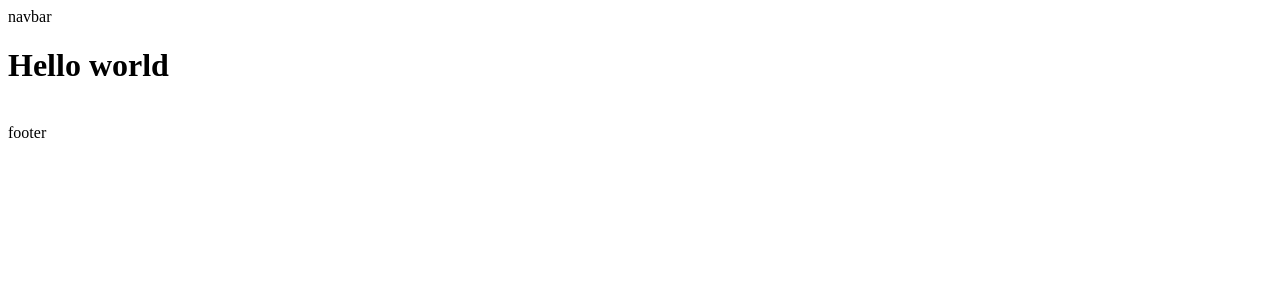
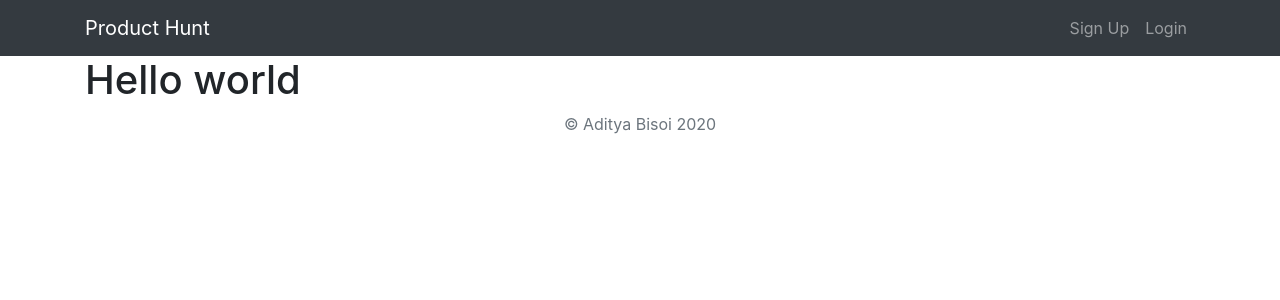
Before and after one commit to adityabisoi/producthunt, a Django app: page / in a window 1280 px wide. Shown: the top 300 px of the page. Run offline with Django 3.2, Linux system fonts and the light colour scheme; some libraries are stand-ins or nearby versions.

Commit message:
Base improved

```diff
--- a/producthunt/templates/base.html
+++ b/producthunt/templates/base.html
@@ -1,6 +1,105 @@
-navbar
-<br/>
-{% block content %}
-{% endblock %}
-<br/>
-footer
+<!doctype html>
+<html lang="en">
+
+<head>
+
+    <meta charset="utf-8">
+    <meta name="viewport" content="width=device-width, initial-scale=1, shrink-to-fit=no">
+    <meta name="description" content="">
+    <meta name="author" content="Mark Otto, Jacob Thornton, and Bootstrap contributors">
+    <meta name="generator" content="Jekyll v3.8.6">
+    <title>Album example · Bootstrap</title>
+
+    <link rel="canonical" href="https://getbootstrap.com/docs/4.4/examples/album/">
+    <link rel="stylesheet" href="https://stackpath.bootstrapcdn.com/bootstrap/4.4.1/css/bootstrap.min.css"
+        integrity="sha384-Vkoo8x4CGsO3+Hhxv8T/Q5PaXtkKtu6ug5TOeNV6gBiFeWPGFN9MuhOf23Q9Ifjh" crossorigin="anonymous">
+
+
+    <!-- Bootstrap core CSS -->
+    <link href="/docs/4.4/dist/css/bootstrap.min.css" rel="stylesheet"
+        integrity="sha384-Vkoo8x4CGsO3+Hhxv8T/Q5PaXtkKtu6ug5TOeNV6gBiFeWPGFN9MuhOf23Q9Ifjh" crossorigin="anonymous">
+
+    <!-- Favicons -->
+    <link rel="apple-touch-icon" href="/docs/4.4/assets/img/favicons/apple-touch-icon.png" sizes="180x180">
+    <link rel="icon" href="/docs/4.4/assets/img/favicons/favicon-32x32.png" sizes="32x32" type="image/png">
+    <link rel="icon" href="/docs/4.4/assets/img/favicons/favicon-16x16.png" sizes="16x16" type="image/png">
+    <link rel="manifest" href="/docs/4.4/assets/img/favicons/manifest.json">
+    <link rel="mask-icon" href="/docs/4.4/assets/img/favicons/safari-pinned-tab.svg" color="#563d7c">
+    <link rel="icon" href="/docs/4.4/assets/img/favicons/favicon.ico">
+    <meta name="msapplication-config" content="/docs/4.4/assets/img/favicons/browserconfig.xml">
+    <meta name="theme-color" content="#563d7c">
+
+
+    <style>
+        .bd-placeholder-img {
+            font-size: 1.125rem;
+            text-anchor: middle;
+            -webkit-user-select: none;
+            -moz-user-select: none;
+            -ms-user-select: none;
+            user-select: none;
+        }
+
+        @media (min-width: 768px) {
+            .bd-placeholder-img-lg {
+                font-size: 3.5rem;
+            }
+        }
+    </style>
+    <!-- Custom styles for this template -->
+    <link href="album.css" rel="stylesheet">
+</head>
+
+<body>
+    <header>
+        <nav class="navbar navbar-expand-lg navbar-dark bg-dark">
+        <div class="container">
+            <a class="navbar-brand" href="">Product Hunt</a>
+            <button class="navbar-toggler" type="button" data-toggle="collapse" data-target="#navbarNav"
+                aria-controls="navbarNav" aria-expanded="false" aria-label="Toggle navigation">
+                <span class="navbar-toggler-icon"></span>
+            </button>
+            <div class="collapse navbar-collapse" id="navbarNav">
+                <ul class="navbar-nav ml-auto">
+
+                    <a class="nav-item nav-link" href="">Sign Up</a>
+                    <a class="nav-item nav-link" href="">Login</a>
+
+                </ul>
+            </div>
+            </div>
+        </nav>
+
+    </header>
+
+    <div class="container">
+        {% block content %}
+        {% endblock %}
+    </div>
+
+    <footer class="text-muted">
+        <div class="container text-center">
+            <p>© Aditya Bisoi {% now "Y" %}</p>
+        </div>
+    </footer>
+    <script src="https://code.jquery.com/jquery-3.4.1.slim.min.js"
+        integrity="sha384-J6qa4849blE2+poT4WnyKhv5vZF5SrPo0iEjwBvKU7imGFAV0wwj1yYfoRSJoZ+n" crossorigin="anonymous">
+    </script>
+    <script src="https://cdn.jsdelivr.net/npm/popper.js@1.16.0/dist/umd/popper.min.js"
+        integrity="sha384-Q6E9RHvbIyZFJoft+2mJbHaEWldlvI9IOYy5n3zV9zzTtmI3UksdQRVvoxMfooAo" crossorigin="anonymous">
+    </script>
+    <script src="https://stackpath.bootstrapcdn.com/bootstrap/4.4.1/js/bootstrap.min.js"
+        integrity="sha384-wfSDF2E50Y2D1uUdj0O3uMBJnjuUD4Ih7YwaYd1iqfktj0Uod8GCExl3Og8ifwB6" crossorigin="anonymous">
+    </script>
+    <script src="https://code.jquery.com/jquery-3.4.1.slim.min.js"
+        integrity="sha384-J6qa4849blE2+poT4WnyKhv5vZF5SrPo0iEjwBvKU7imGFAV0wwj1yYfoRSJoZ+n" crossorigin="anonymous">
+    </script>
+    <script>
+        window.jQuery || document.write('<script src="/docs/4.4/assets/js/vendor/jquery.slim.min.js"><\/script>')
+    </script>
+    <script src="/docs/4.4/dist/js/bootstrap.bundle.min.js"
+        integrity="sha384-6khuMg9gaYr5AxOqhkVIODVIvm9ynTT5J4V1cfthmT+emCG6yVmEZsRHdxlotUnm" crossorigin="anonymous">
+    </script>
+</body>
+
+</html>
```
